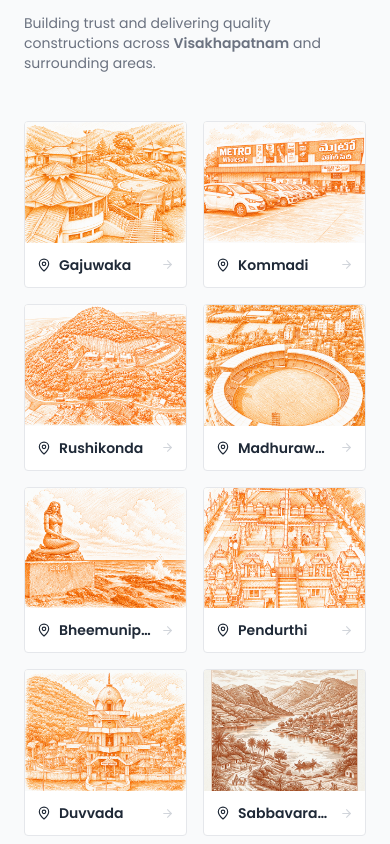
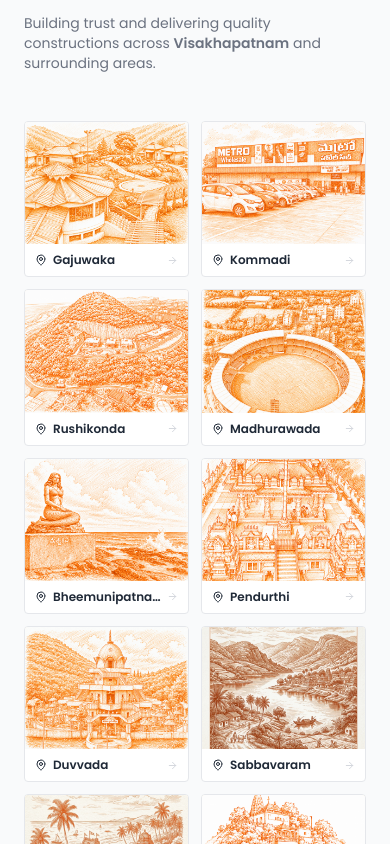
Before and after one commit to karthik1765/NGK-Infra_Main, a React (Vite) app: page / in a window 390 px wide. Shown: the part 5740-6584 px from the top of the page. Built offline with nearby package versions, Linux system fonts and the light colour scheme.

Commit message:
style: Areas section - 4 columns x 3 rows, smaller cards, centered layout

```diff
--- a/src/app/pages/Home.tsx
+++ b/src/app/pages/Home.tsx
@@ -364,7 +364,9 @@ export default function Home() {
             </p>
           </div>
 
-          <div className="grid grid-cols-2 sm:grid-cols-3 md:grid-cols-4 lg:grid-cols-5 gap-4">
+          {/* 4 per row × 3 rows = 12 cities, centered */}
+          <div className="flex justify-center">
+            <div className="grid grid-cols-2 sm:grid-cols-4 gap-3 w-full max-w-4xl">
               {[
                 { name: "Gajuwaka",        img: "/areas/gajuwaka.png" },
                 { name: "Kommadi",         img: "/areas/kommadi.png" },
@@ -382,9 +384,9 @@ export default function Home() {
                 <Link
                   key={area.name}
                   to="/contact"
-                className="bg-white border border-[#E5E7EB] rounded-sm overflow-hidden hover:border-primary hover:shadow-lg transition-all duration-200 group"
+                  className="bg-white border border-[#E5E7EB] rounded-sm overflow-hidden hover:border-primary hover:shadow-md transition-all duration-200 group"
                 >
-                {/* Image */}
+                  {/* Image — smaller aspect ratio */}
                   <div className="relative overflow-hidden bg-orange-50" style={{ aspectRatio: "4/3" }}>
                     <img
                       src={area.img}
@@ -392,19 +394,19 @@ export default function Home() {
                       loading="lazy"
                       className="w-full h-full object-cover transition-transform duration-300 group-hover:scale-105"
                     />
-                  {/* subtle orange overlay on hover */}
                     <div className="absolute inset-0 bg-primary/0 group-hover:bg-primary/10 transition-colors duration-300" />
                   </div>
                   {/* Footer */}
-                <div className="flex items-center gap-2 px-3 py-3">
-                  <MapPin size={14} className="text-primary shrink-0" />
-                  <span className="text-sm font-semibold text-[#1F2937] group-hover:text-primary transition-colors duration-200 truncate">
+                  <div className="flex items-center gap-1.5 px-2.5 py-2">
+                    <MapPin size={12} className="text-primary shrink-0" />
+                    <span className="text-xs font-semibold text-[#1F2937] group-hover:text-primary transition-colors duration-200 truncate">
                       {area.name}
                     </span>
-                  <ArrowRight size={13} className="ml-auto text-[#D1D5DB] group-hover:text-primary group-hover:translate-x-0.5 transition-all duration-200 shrink-0" />
+                    <ArrowRight size={11} className="ml-auto text-[#D1D5DB] group-hover:text-primary group-hover:translate-x-0.5 transition-all duration-200 shrink-0" />
                   </div>
                 </Link>
               ))}
+            </div>
           </div>
         </div>
       </section>
```
Lines whose indentation alone changed are shown as unchanged.
